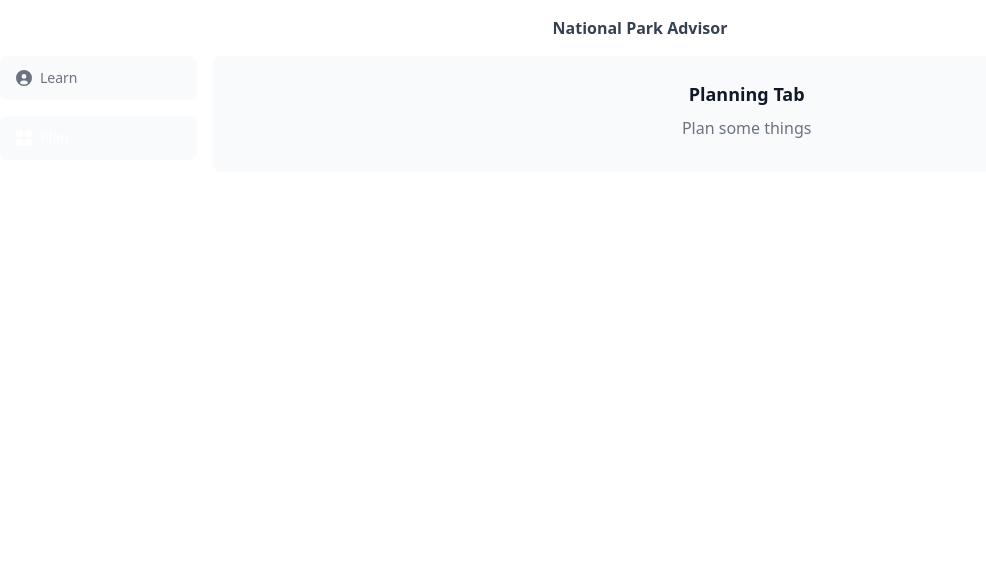
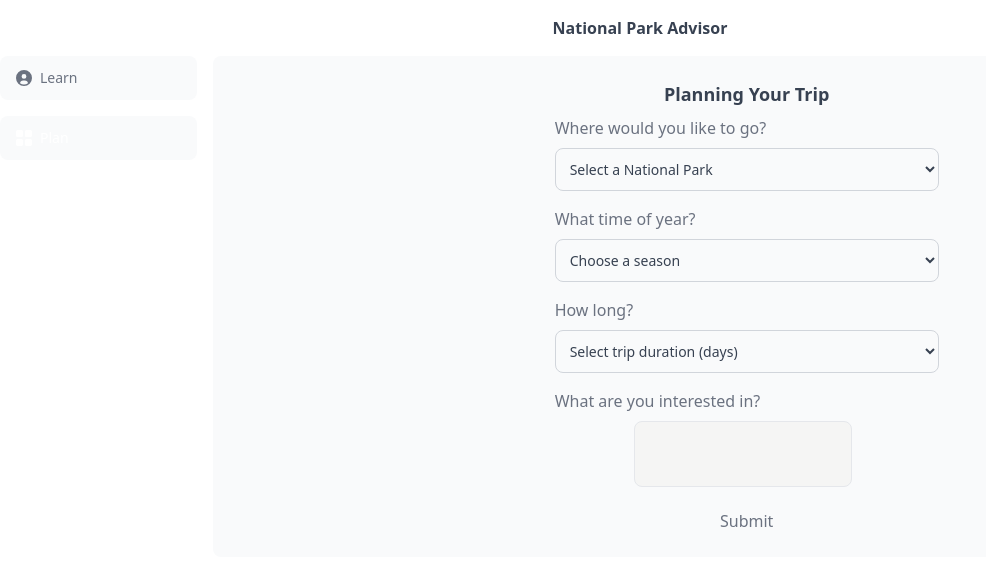
Before and after one commit to lexie-marie/ntl-park-advisor, a React (Vite) app in the folder frontend/: page / in a window 1280 px wide. Both pictures are taken after a click on the link "Plan". Shown: the top 566 px of the page, without its empty margins (0-986 px from the left). Built offline with nearby package versions, Linux system fonts and the light colour scheme.

Commit message:
remove dark theme and add most of plan page

```diff
--- a/frontend/src/learn.tsx
+++ b/frontend/src/learn.tsx
@@ -40,8 +40,8 @@ export default function Learn() {
 
     return (
         <div
-            className="p-6 bg-gray-50 text-medium text-gray-500 dark:text-gray-400 dark:bg-gray-800 rounded-lg w-full min-w-full h-full">
-            <h3 className="text-lg font-bold text-gray-700 dark:text-white mb-2">Learn about the National Parks</h3>
+            className="p-6 bg-gray-50 text-medium text-gray-500 rounded-lg w-full min-w-full h-full">
+            <h3 className="text-lg font-bold text-gray-700 mb-2">Learn about the National Parks</h3>
             <div className="p-2 flex items-end">
                 <textarea
                     placeholder="Enter your search about the National Parks..."
--- a/frontend/src/plan.tsx
+++ b/frontend/src/plan.tsx
@@ -1,10 +1,106 @@
+import {useState} from "react";
+// import {fetchEventSource} from "@microsoft/fetch-event-source";
+type Season = "spring" | "summer" | "fall" | "winter";
+
 export default function Plan() {
+    const [, setDestination] = useState<string | null>(null)
+    const [,setSeason] = useState<Season | null>()
+    const [, setDuration] = useState<number | null>()
+    const [, setInterests] = useState<string>("")
+    const onDestinationSelect = (event: React.SyntheticEvent<HTMLSelectElement>) => {
+        setDestination(event.currentTarget.value)
+    }
+    const onSeasonSelect = (event: React.SyntheticEvent<HTMLSelectElement>) => {
+        setSeason(event.currentTarget.value as Season)
+    }
+    const onDurationSelect = (event: React.SyntheticEvent<HTMLSelectElement>) => {
+        setDuration(parseInt(event.currentTarget.value))
+    }
+
+    // const handleSendMessage = async (message: string) => {
+    //     setInputValue("")
+    //
+    //     // setMessage(prevMessages => [...prevMessages, {message, isUser: true}]);
+    //     await fetchEventSource(`${"http://localhost:8000"}/rag/stream`, {
+    //         method: 'POST',
+    //         openWhenHidden: true,
+    //         headers: {"Content-Type": "application/json"},
+    //         body: JSON.stringify({
+    //             input: {
+    //                 destination: destination,
+    //                 season: season,
+    //                 duration: duration,
+    //                 interests: interests,
+    //             },
+    //             // config: {
+    //             //     configurable: {
+    //             //         sessionId: session_id_ref.current
+    //             //     }
+    //             // }
+    //         }),
+    //         onmessage(event) {
+    //             console.log(event)
+    //             // if (event.event === "data") {
+    //             //     handleReceiveMessage(event.data);
+    //             // }
+    //         }
+    //     })
+    // }
+
+    const onFormSubmit = () => {
+
+    }
 
     return (
         <div
-            className="p-6 bg-gray-50 text-medium text-gray-500 dark:text-gray-400 dark:bg-gray-800 rounded-lg w-full">
-            <h3 className="text-lg font-bold text-gray-900 dark:text-white mb-2">Planning Tab</h3>
-            <p className="mb-2">Plan some things</p>
+            className="p-6 bg-gray-50 text-medium text-gray-500 rounded-lg w-full">
+            <h3 className="text-lg font-bold text-gray-700 mb-2">Planning Your Trip</h3>
+            <form className="max-w-sm mx-auto">
+                <label htmlFor="parks" className="mb-2 text-left flex-col flex">Where would you like to go?</label>
+                <select id="parks"
+                        onSelect={(event: React.SyntheticEvent<HTMLSelectElement>) => onDestinationSelect(event)}
+                        className="bg-gray-50 border border-gray-300 text-gray-700 text-sm rounded-lg focus:ring-blue-500 focus:border-blue-500 block w-full p-2.5">
+                    <option value={"default"} defaultValue={"default"}>Select a National Park</option>
+                    <option value="RMNP">Rocky Mountain National Park</option>
+                    <option value="GNP">Glacier National Park
+                    </option>
+                </select>
+                <div className="p-2"/>
+                <label htmlFor="season" className="mb-2 text-left flex-col flex">What time of year?</label>
+                <select id="season"
+                        onSelect={(event: React.SyntheticEvent<HTMLSelectElement>) => onSeasonSelect(event)}
+                        className="bg-gray-50 border border-gray-300 text-gray-700 text-sm rounded-lg focus:ring-blue-500 focus:border-blue-500 block w-full p-2.5">
+                    <option value={"default"} defaultValue={"default"}>Choose a season</option>
+                    <option value="spring">Spring</option>
+                    <option value="summer">Summer</option>
+                    <option value="fall">Fall</option>
+                    <option value="winter">Winter</option>
+                </select>
+                <div className="p-2"/>
+
+                <label htmlFor="duration" className="mb-2 text-left flex-col flex">How long?</label>
+                <select id="duration"
+                        onSelect={(event: React.SyntheticEvent<HTMLSelectElement>) => onDurationSelect(event)}
+                        className="bg-gray-50 border border-gray-300 text-gray-700 text-sm rounded-lg focus:ring-blue-500 focus:border-blue-500 block w-full p-2.5">
+                    <option value={"default"} defaultValue={"default"}>Select trip duration (days)</option>
+                    <option value="1">1</option>
+                    <option value="2">2</option>
+                    <option value="3">3</option>
+                    <option value="4">4</option>
+                    <option value="5">5</option>
+                    <option value="6">6</option>
+                    <option value="7">7</option>
+                    <option value="8+">8+</option>
+                </select>
+                <div className="p-2"/>
+
+                <label htmlFor="interests" className="mb-2 text-left flex-col flex">What are you interested in?</label>
+                <textarea id="interests" className="form-textarea border rounded-lg text-darker-green outline-sage-green bg-stone-100 resize-none w-12/12 focus:outline-none h-auto mr-2 p-2"
+                onChange={(event: React.ChangeEvent<HTMLTextAreaElement>) => setInterests(event.target.value)}></textarea>
+                <div className="p-2"/>
+                <button onClick={onFormSubmit} >Submit</button>
+            </form>
+
         </div>
     )
 }
--- a/frontend/src/sidebar.tsx
+++ b/frontend/src/sidebar.tsx
@@ -6,10 +6,10 @@ export default function Sidebar(
             showPlan: boolean|null,
             setShowPlan: (showPlan: boolean) => void }
 ) {
-    const buttonCss = (selected:boolean|null) => `inline-flex items-center px-4 py-3 rounded-lg bg-gray-50 w-full dark:bg-gray-800 dark:hover:bg-gray-700 dark:hover:text-white active:forest-green ` +  (selected ? `bg-forest-green text-white` : ``)
-    const iconCss = (selected:boolean|null) => `w-4 h-4 me-2 text-gray-500 dark:text-gray-400 ` + (selected ? `text-white` : ``)
+    const buttonCss = (selected:boolean|null) => `inline-flex items-center px-4 py-3 rounded-lg bg-gray-50 w-full active:forest-green ` +  (selected ? `bg-forest-green text-white` : ``)
+    const iconCss = (selected:boolean|null) => `w-4 h-4 me-2 text-gray-500 ` + (selected ? `text-white` : ``)
     return (
-        <ul className="flex-column space-y space-y-4 text-sm font-medium text-gray-500 dark:text-gray-400 md:me-4 mb-4 md:mb-0">
+        <ul className="flex-column space-y space-y-4 text-sm font-medium text-gray-500 md:me-4 mb-4 md:mb-0">
             <li>
                 <a href="#"
                    className={buttonCss(showLearn)}
```
